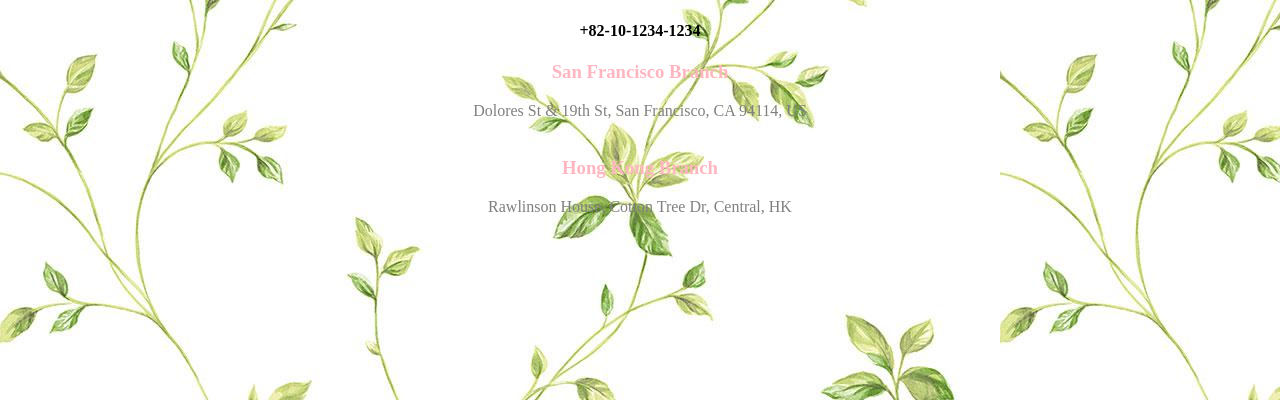
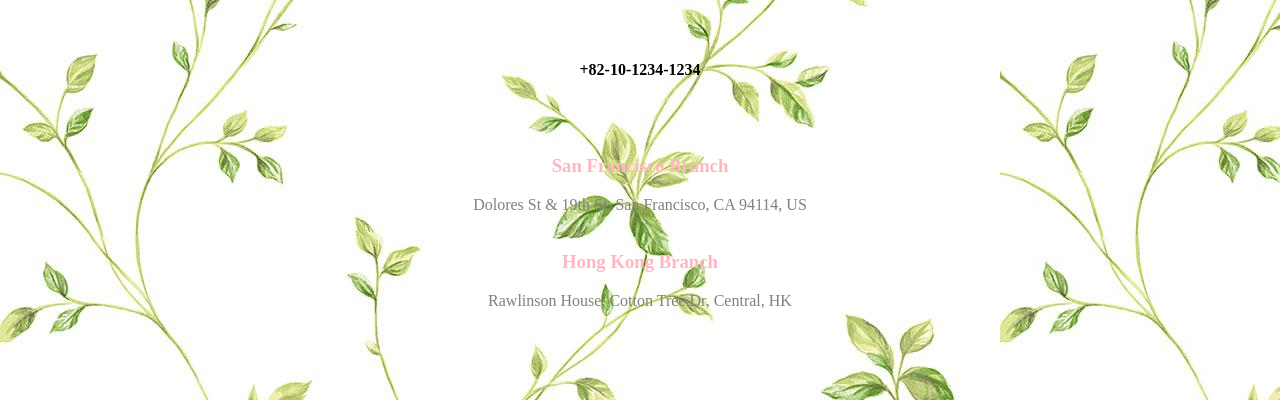
Before and after one commit to Nickylees/doll_shop, a plain HTML site: page contact.html in a window 1280 px wide. Shown: the part 400-800 px from the top of the page. Drawn offline with Linux system fonts and the light colour scheme.

Commit message:
Add files via upload

```diff
--- a/contact.html
+++ b/contact.html
@@ -58,8 +58,8 @@ a {
   </nav>
 </strong>
 <article align="center">
-  <h1>Contact Us</h1>
-<h4>+82-10-1234-1234</h4>
+  <h1>Contact Us</h1><br>
+<h4>+82-10-1234-1234</h4><br><br>
 <h3>San Francisco Branch</h3>
   Dolores St & 19th St, San Francisco, CA 94114, US<br><br>
   <h3>Hong Kong Branch</h3>
```
